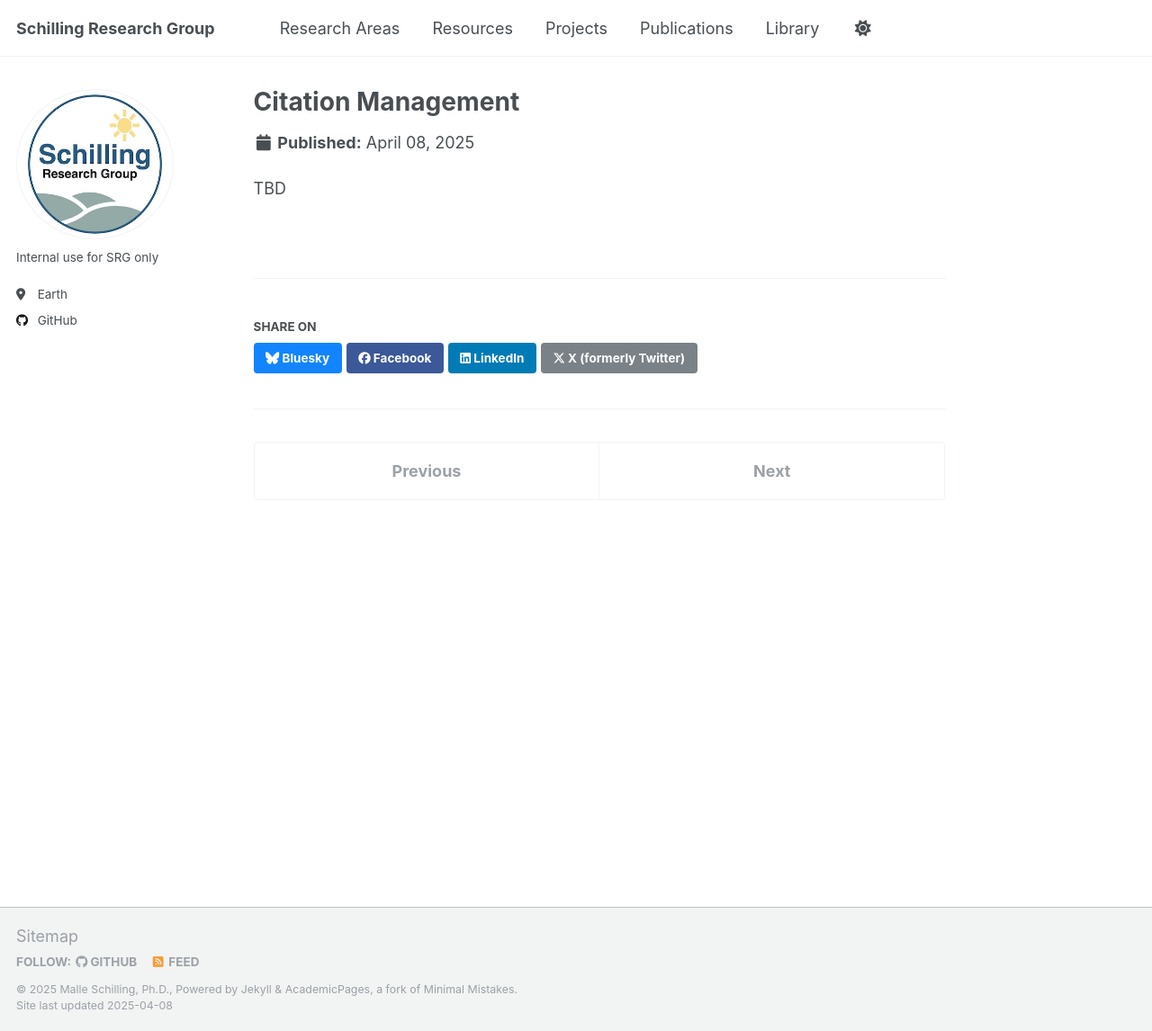
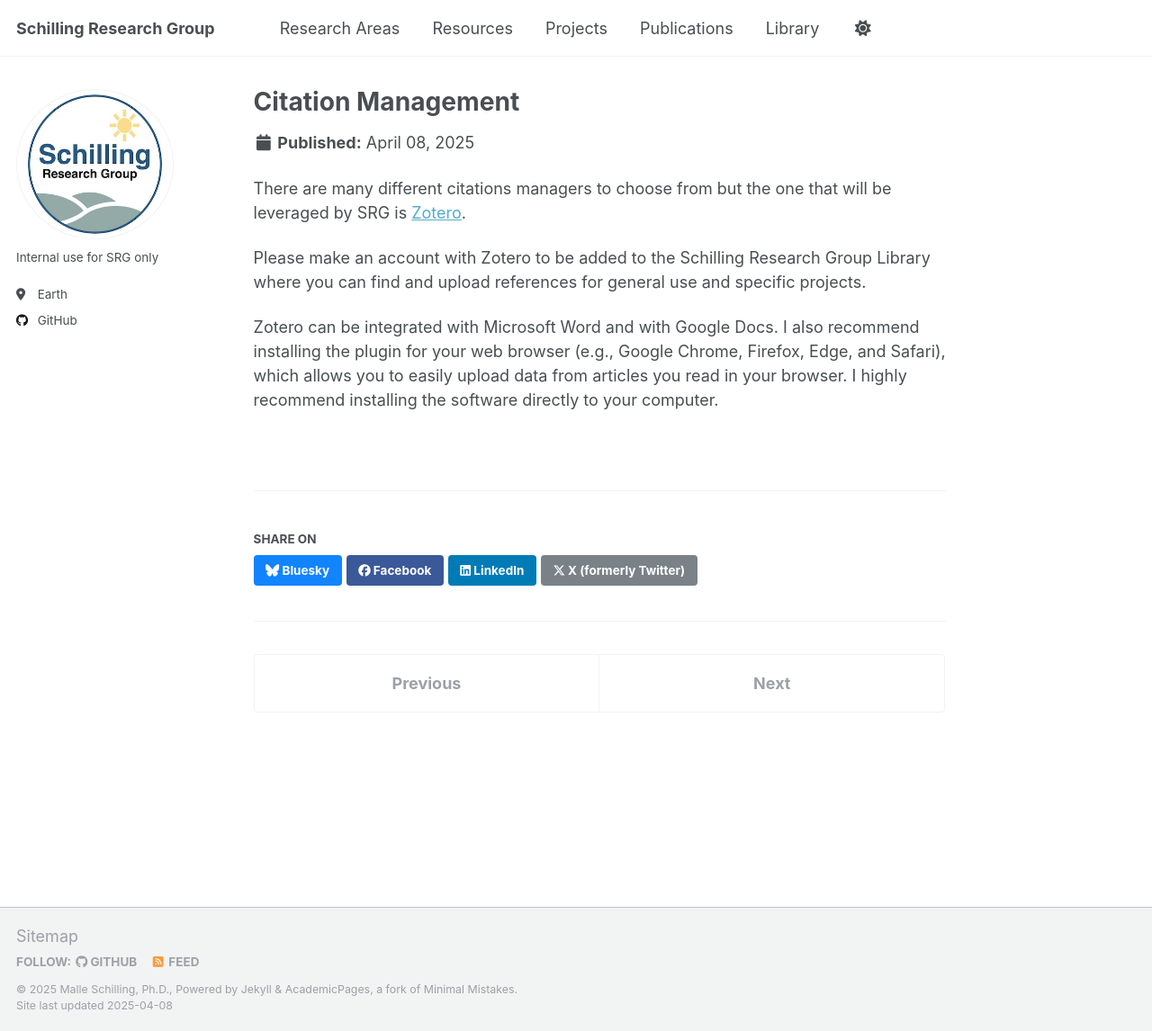
Before and after one commit to schillingmr/schilling-rg, a Jekyll site: the page built from _portfolio/citation-management.md, in a window 1280 px wide and 1146 px high. Shown: the whole window at 90% size. Built offline with Jekyll 4.4.1, drawn with Linux system fonts in a browser that asks for light colours.

Commit message:
Update citation-management.md

```diff
--- a/_portfolio/citation-management.md
+++ b/_portfolio/citation-management.md
@@ -2,4 +2,8 @@
 title: "Citation Management"
 collection: portfolio
 ---
-TBD
+There are many different citations managers to choose from but the one that will be leveraged by SRG is [Zotero](https://www.zotero.org/).
+
+Please make an account with Zotero to be added to the Schilling Research Group Library where you can find and upload references for general use and specific projects.
+
+Zotero can be integrated with Microsoft Word and with Google Docs. I also recommend installing the plugin for your web browser (e.g., Google Chrome, Firefox, Edge, and Safari), which allows you to easily upload data from articles you read in your browser. I highly recommend installing the software directly to your computer.
```
